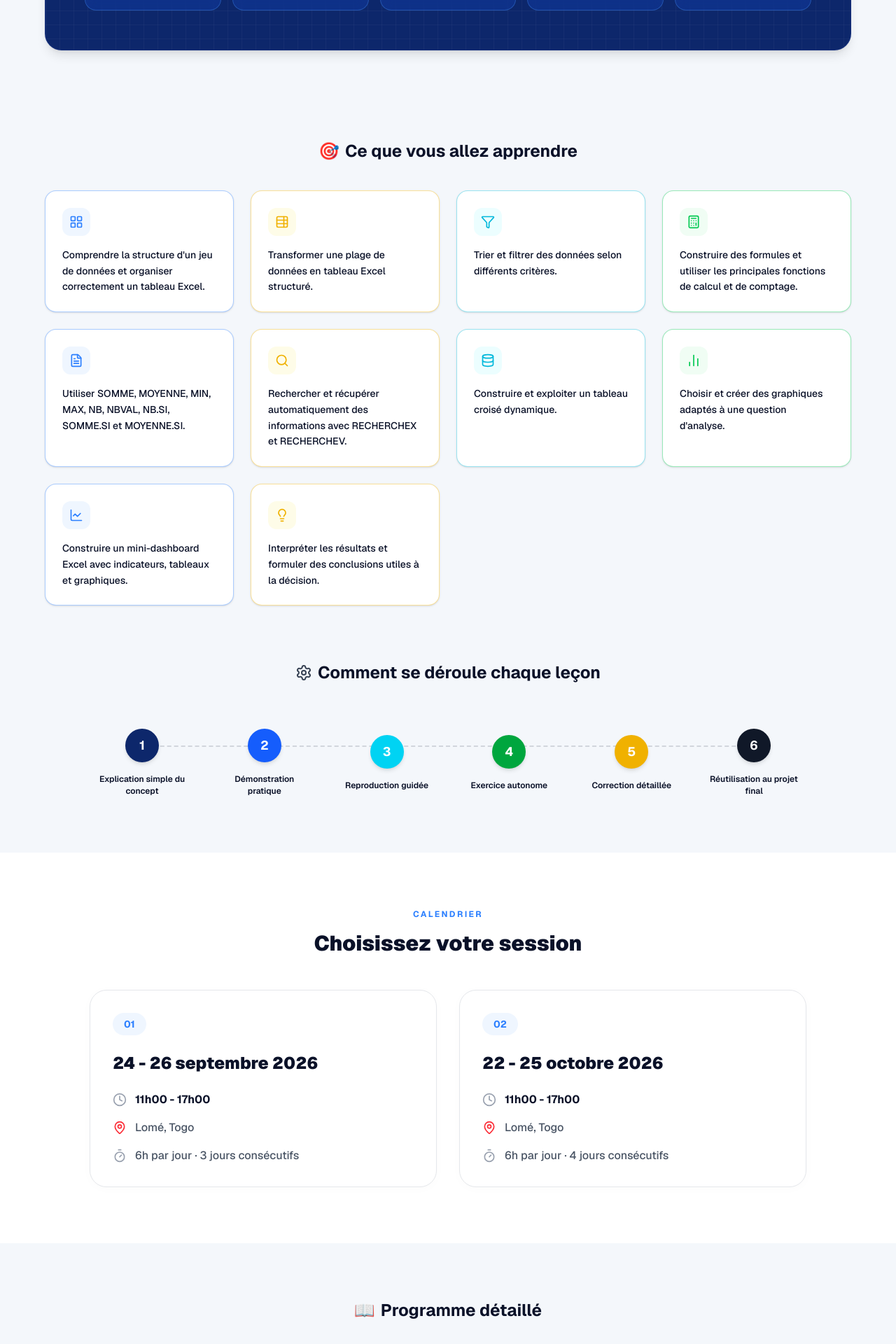
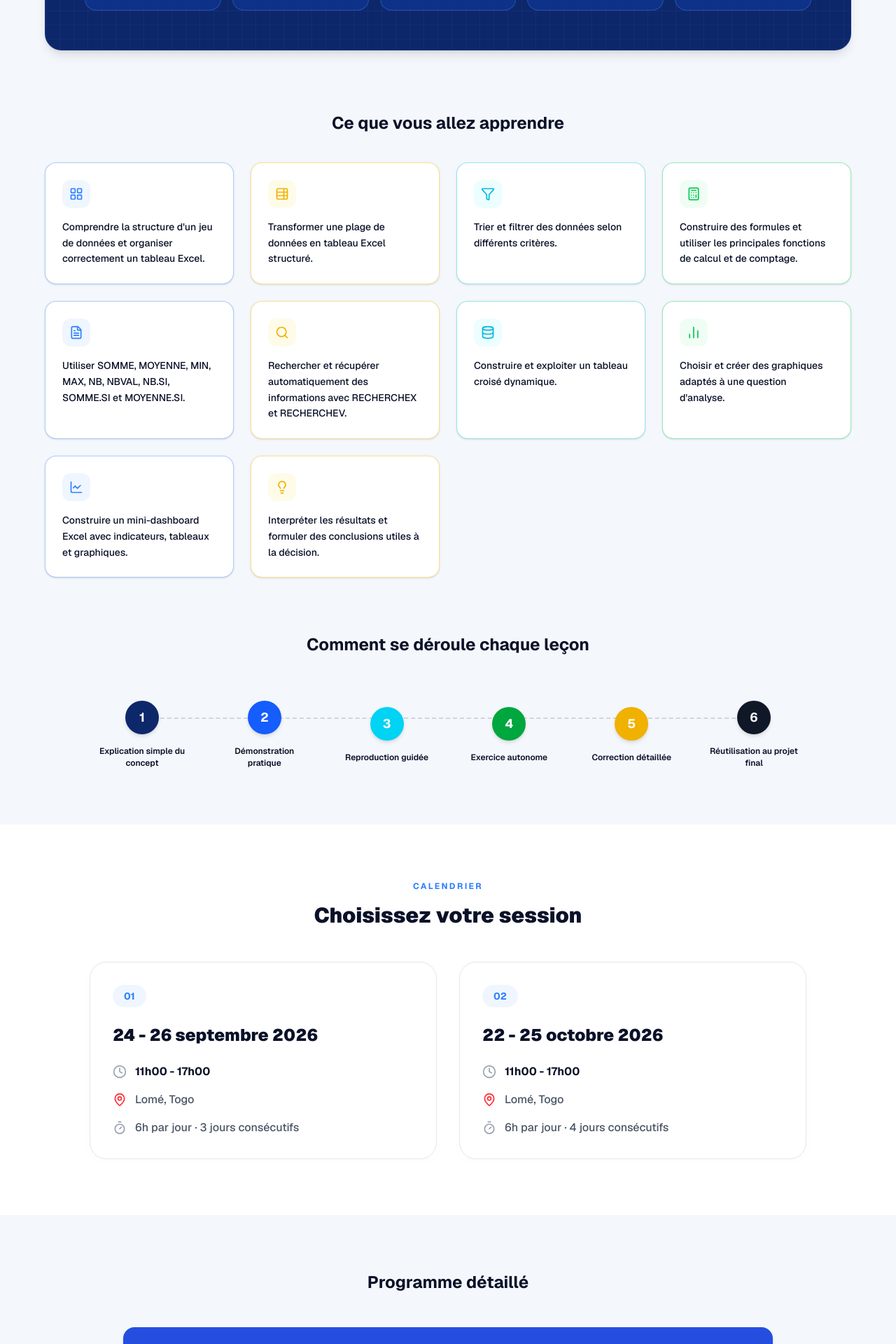
Before and after one commit to nathan2024-maker/analyse_donnee, a Next.js app: page / in a window 1280 px wide. Shown: the part 1200-3120 px from the top of the page at 70% size. Built offline with nearby package versions, Linux system fonts and the light colour scheme.

Commit message:
Retire les icones decoratives des titres/sections et unifie le numero de contact

```diff
--- a/src/components/BookingForm.tsx
+++ b/src/components/BookingForm.tsx
@@ -70,7 +70,6 @@ export function BookingForm() {
 
             <div className="bg-yellow-50/50 border border-yellow-200/50 rounded-xl p-6 my-8">
               <p className="text-sm font-medium text-bafe-blue mb-4">
-                <span className="text-yellow-600 mr-2">ℹ️</span>
                 Paiement requis pour valider l'inscription. Choisissez votre mode de paiement.
               </p>
 
--- a/src/components/Curriculum.tsx
+++ b/src/components/Curriculum.tsx
@@ -140,8 +140,8 @@ export function Curriculum() {
   return (
     <section id="programme" className="py-20 px-6 md:px-12 max-w-5xl mx-auto scroll-mt-24">
       <div className="text-center mb-12">
-        <h2 className="text-2xl font-bold text-bafe-blue flex items-center justify-center gap-2">
-          <span className="text-2xl">📖</span> Programme détaillé
+        <h2 className="text-2xl font-bold text-bafe-blue text-center">
+          Programme détaillé
         </h2>
       </div>
 
--- a/src/components/Footer.tsx
+++ b/src/components/Footer.tsx
@@ -16,8 +16,8 @@ export function Footer() {
 
           {/* Contact Info */}
           <div className="bg-white rounded-xl p-6 shadow-sm border border-gray-100 inline-block">
-            <h4 className="font-bold text-bafe-blue mb-4 flex items-center gap-2 text-sm">
-              <span className="text-blue-500">🏢</span> Bureaux et Contacts au Togo
+            <h4 className="font-bold text-bafe-blue mb-4 text-sm">
+              Bureaux et Contacts au Togo
             </h4>
             <div className="space-y-4 text-sm text-bafe-blue/80">
               <div className="flex items-start gap-3">
@@ -26,7 +26,7 @@ export function Footer() {
               </div>
               <div className="flex items-center gap-3">
                 <Phone className="w-5 h-5 text-blue-500 flex-shrink-0" />
-                <span>+228 90 00 00 00 / 99 00 00 00</span>
+                <span>+228 90 15 31 70</span>
               </div>
               <div className="flex items-center gap-3">
                 <Mail className="w-5 h-5 text-blue-500 flex-shrink-0" />
--- a/src/components/LearningObjectives.tsx
+++ b/src/components/LearningObjectives.tsx
@@ -1,6 +1,6 @@
 import React from "react";
 import {
-  Target, Settings, LayoutGrid, FileText, LineChart,
+  Target, LayoutGrid, FileText, LineChart,
   TableProperties, Search, Lightbulb, Filter, Database,
   Calculator, BarChart2
 } from "lucide-react";
@@ -94,13 +94,13 @@ export function LearningObjectives() {
   ];
 
   return (
-    <section className="py-20 px-6 md:px-12 bg-[#f4f7fb] flex justify-center">
+    <section className="pt-10 pb-20 px-6 md:px-12 bg-[#f4f7fb] flex justify-center">
       <div className="w-full max-w-6xl">
 
         {/* Top Part */}
         <div className="mb-20">
-          <h2 className="text-2xl font-bold text-bafe-blue mb-10 flex items-center justify-center gap-2">
-            <span className="text-2xl">🎯</span> Ce que vous allez apprendre
+          <h2 className="text-2xl font-bold text-bafe-blue mb-10 text-center">
+            Ce que vous allez apprendre
           </h2>
 
           <div className="grid grid-cols-1 sm:grid-cols-2 md:grid-cols-4 gap-6">
@@ -122,8 +122,8 @@ export function LearningObjectives() {
 
         {/* Bottom Part */}
         <div>
-          <h2 className="text-2xl font-bold text-bafe-blue mb-16 flex items-center justify-center gap-2">
-            <Settings className="w-6 h-6 text-gray-700" /> Comment se déroule chaque leçon
+          <h2 className="text-2xl font-bold text-bafe-blue mb-16 text-center">
+            Comment se déroule chaque leçon
           </h2>
 
           <div className="relative flex flex-col md:flex-row justify-between items-center gap-8 md:gap-4 max-w-5xl mx-auto">
```
